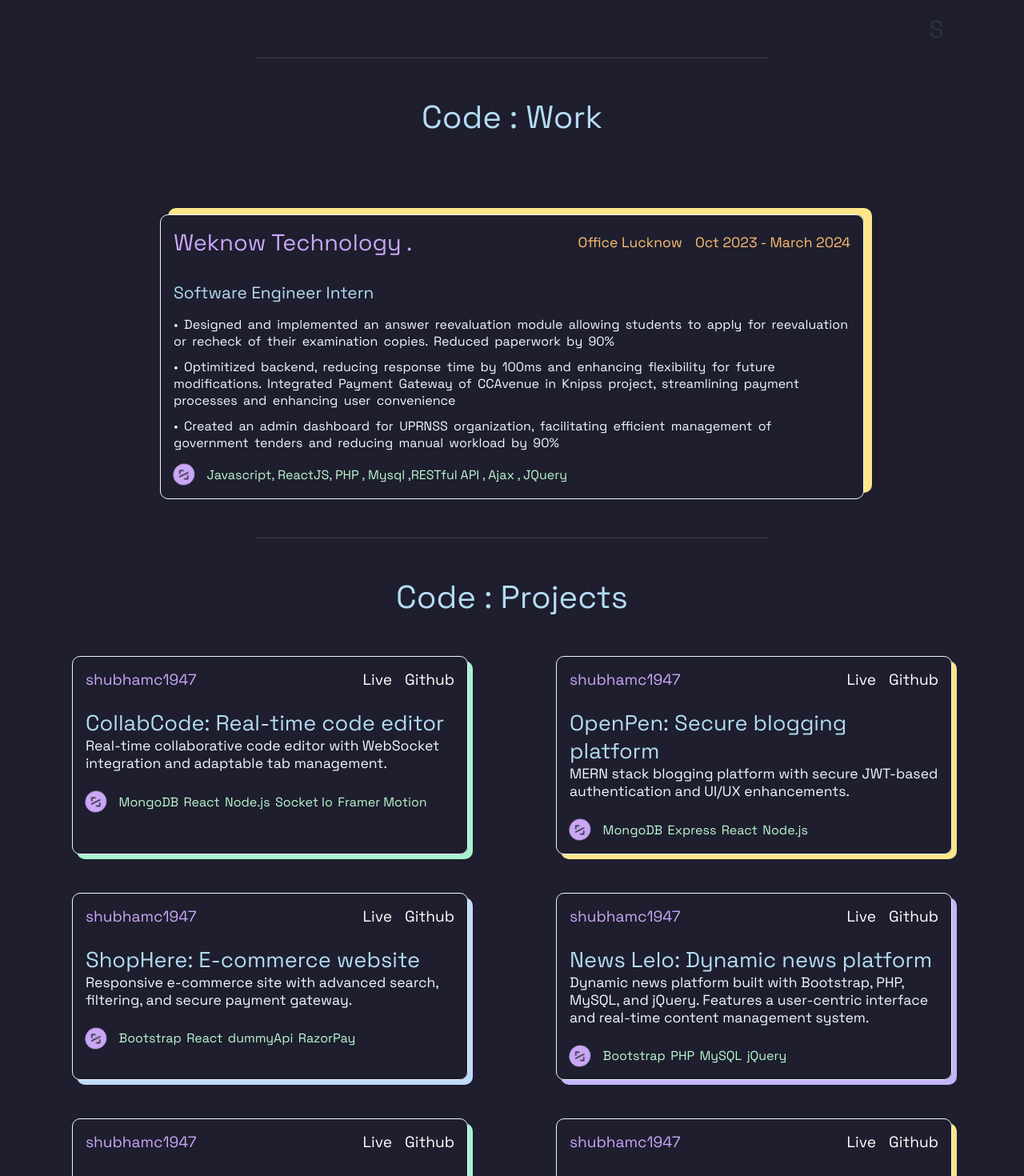
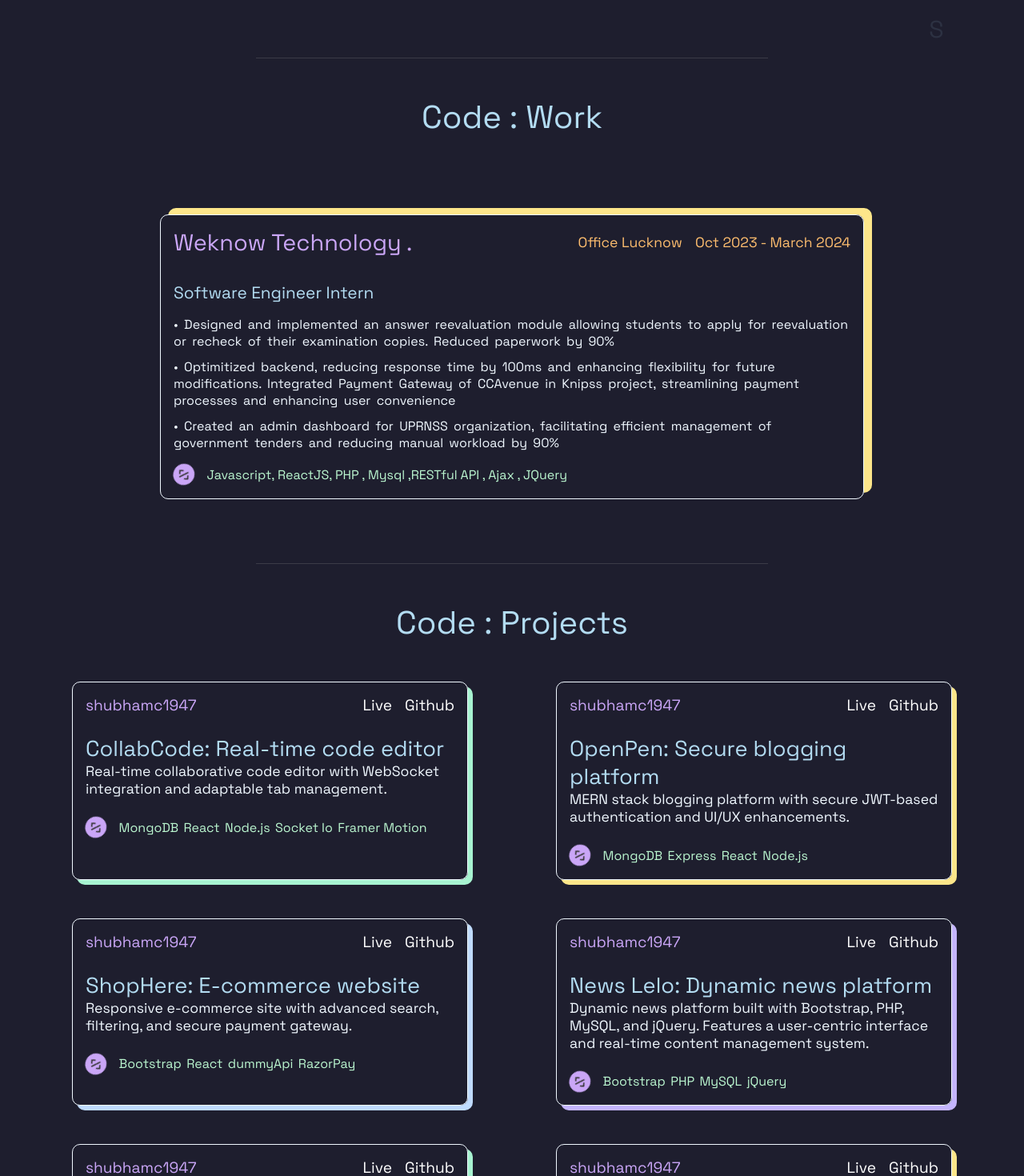
Before and after one commit to shubhamc1947/Portfolio, a React (Vite) app: page / in a window 1280 px wide. Shown: the part 1540-3010 px from the top of the page at 80% size. Built offline with nearby package versions, Linux system fonts and the light colour scheme.

Commit message:
added few changes

```diff
--- a/src/components/project/projects.scss
+++ b/src/components/project/projects.scss
@@ -5,6 +5,7 @@
     margin-top: 3rem;
     margin-bottom: 3rem;
 
+    padding-bottom:2rem!important;
     .wrapper {
         display: flex;
         justify-content: center;
--- a/src/components/work/works.scss
+++ b/src/components/work/works.scss
@@ -4,6 +4,7 @@
     margin: auto;
     margin-top: 3rem;
     margin-bottom: 3rem;
+    padding-bottom: 2rem!important;
     .wrapper {
         .wrap {
             .heading {
```
